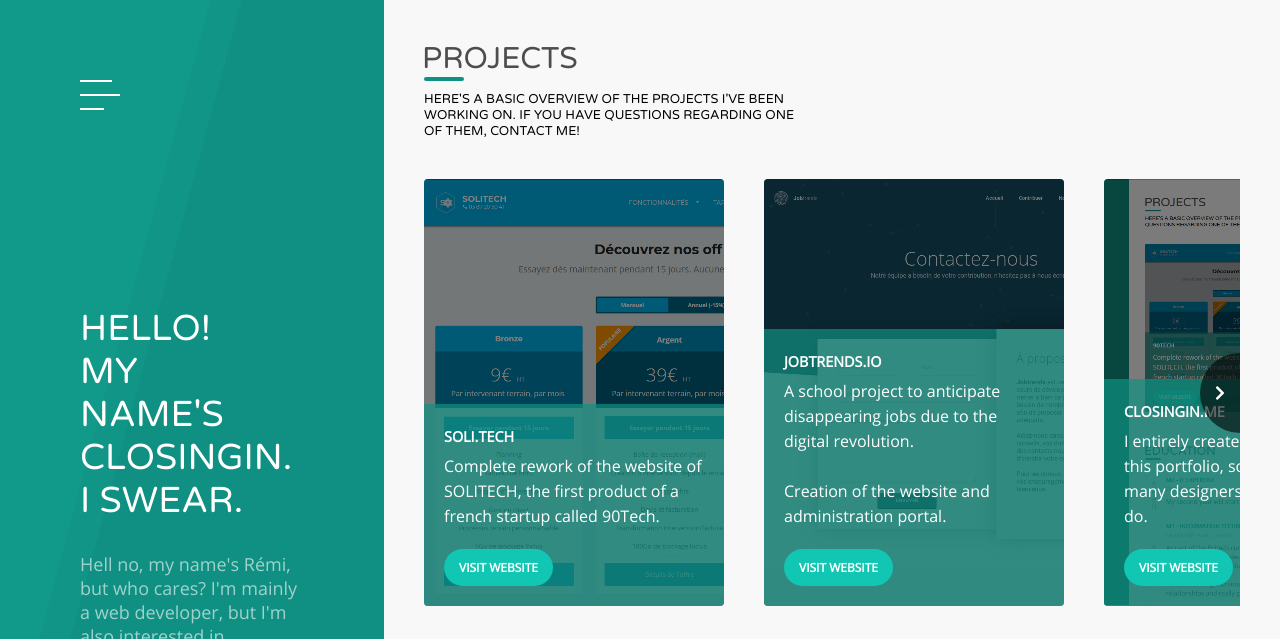
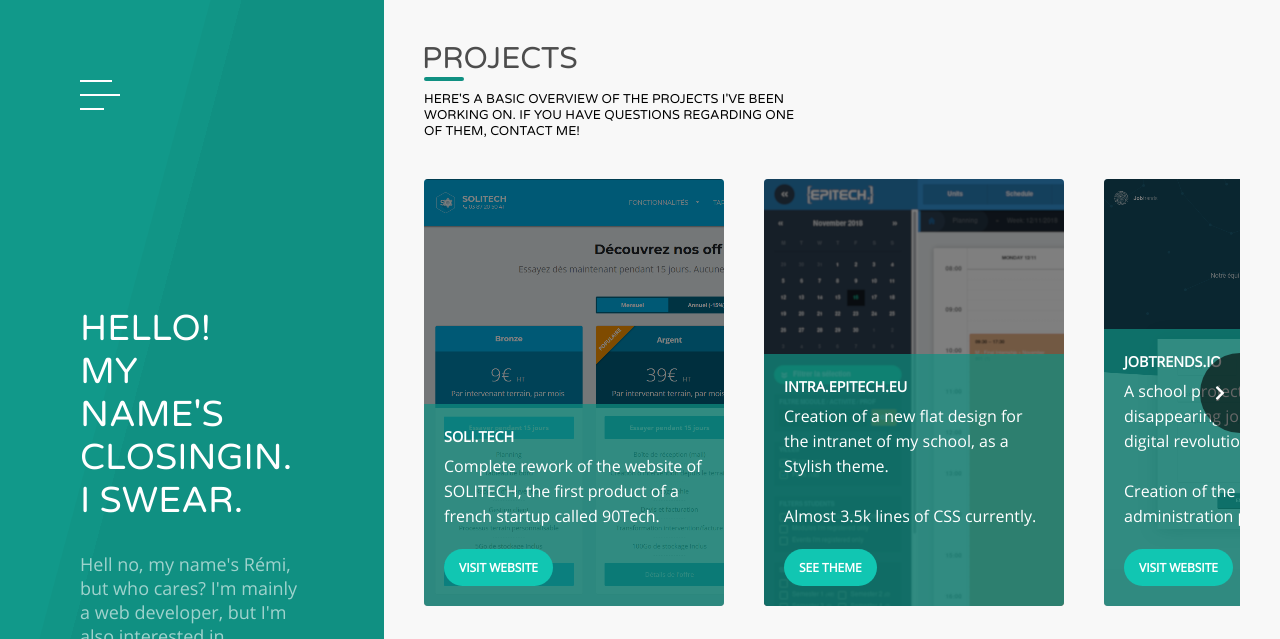
Before and after one commit to closingin/closingin.github.io, a website: page index.html in a window 1280 px wide. Shown: the top 639 px of the page. Drawn offline with Linux system fonts and the light colour scheme.

Commit message:
Add a new project to the list. Yay.

```diff
--- a/index.html
+++ b/index.html
@@ -82,6 +82,17 @@
                         <p>Complete rework of the website of SOLITECH, the first product of a french startup called 90Tech.</p>
                         <p class="links">
                             <a href="https://www.soli.tech/" target="_blank">Visit website</a>
+                        </p>
+                    </div>
+                </div>
+                <div class="project">
+                    <img class="background" src="/public/images/projects/intra.epitech.eu.png" alt="project-epitech-intranet-stylish" />
+                    <div class="overlay"></div>
+                    <div class="description">
+                        <h4>intra.epitech.eu</h4>
+                        <p>Creation of a new flat design for the intranet of my school, as a Stylish theme.<br /><br />Almost 3.5k lines of CSS currently.</p>
+                        <p class="links">
+                            <a href="https://userstyles.org/styles/136022/epitech-flat-intranet" target="_blank">See theme</a>
                         </p>
                     </div>
                 </div>
```
Also changed, not shown: app/sections/projects.html (+11 -0 lines), public/images/projects/intra.epitech.eu.png (added).
